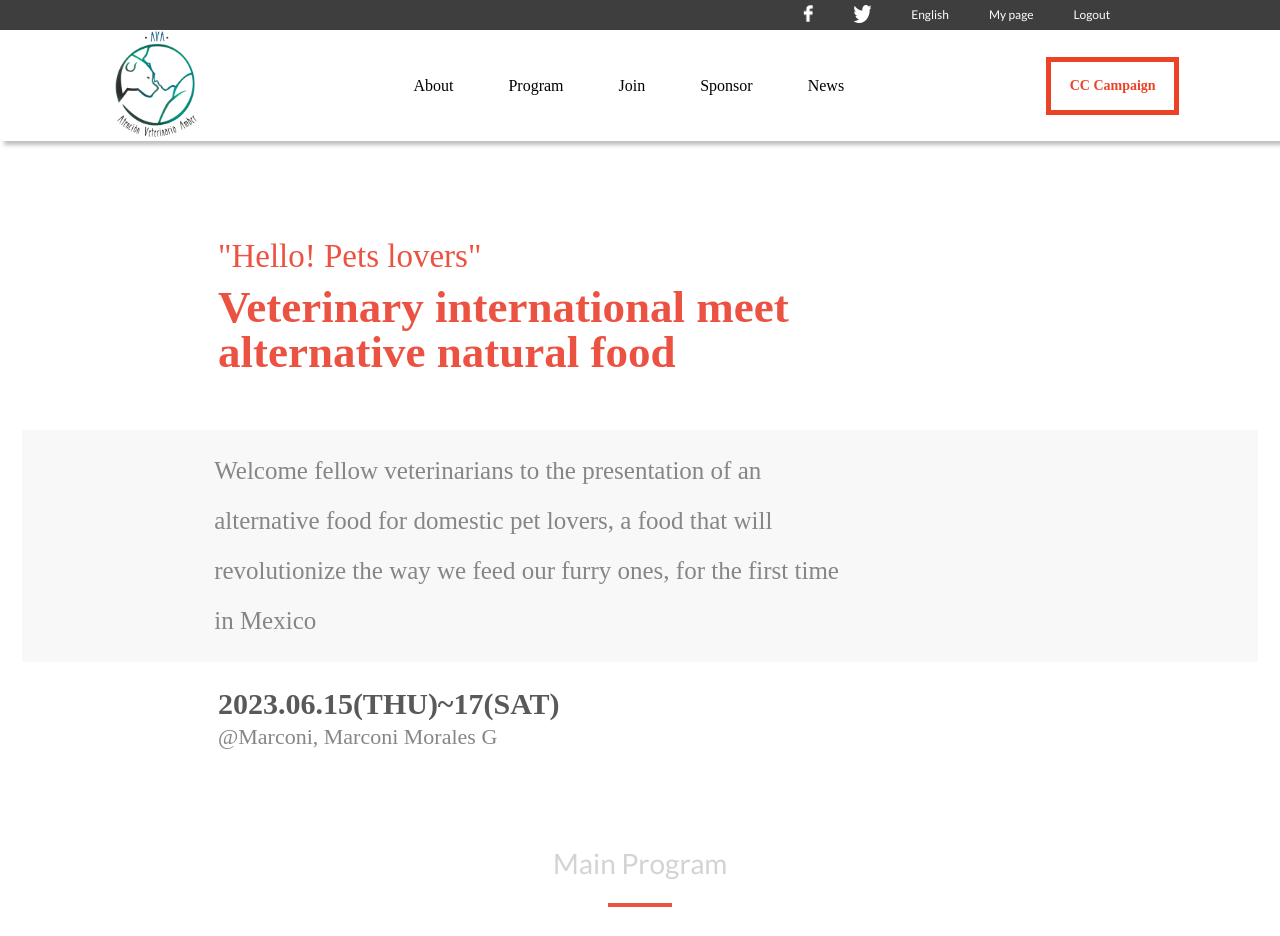
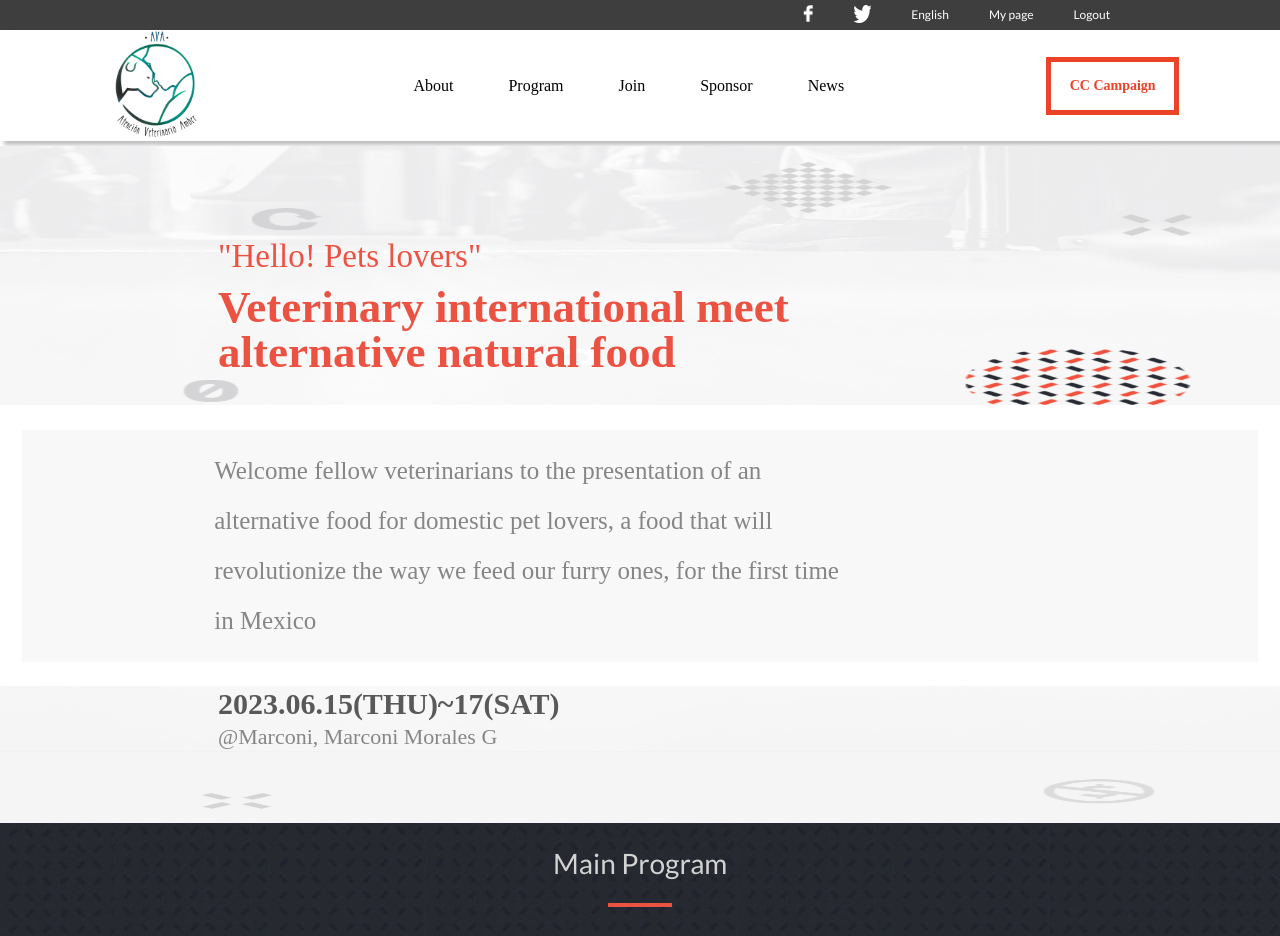
Before and after one commit to Dachrono/AVA-annual-meeting, a website: page index.html in a window 1280 px wide. Shown: the top 936 px of the page. Drawn offline with Linux system fonts and the light colour scheme.

Commit message:
change url declarations and modified images

```diff
--- a/css/about.css
+++ b/css/about.css
@@ -73,7 +73,7 @@ ul {
 .title {
   height: 150px;
   padding: 0.1px 0.1px 0.1px 0.1px;
-  background-image: url(/pics/introBack1.png);
+  background-image: url('/pics/introBack1.png');
   background-repeat: no-repeat;
   background-size: 100% 100%;
   background-position: center;
--- a/css/indexStyle.css
+++ b/css/indexStyle.css
@@ -81,7 +81,7 @@ ul {
 .title {
   height: 350px;
   padding: 32px 23.6px 0.1px 23.6px;
-  background-image: url();
+  background-image: url('/pics/introBack1.png');
   background-repeat: no-repeat;
   background-size: 100% 100%;
   background-position: center;
@@ -118,7 +118,7 @@ ul {
 }
 
 .time {
-  background-image: url();
+  background-image: url('/pics/introBack2.png');
   background-repeat: no-repeat;
   background-size: 100% 100%;
   padding: 0.1px 30px 70px 30px;
@@ -144,7 +144,7 @@ ul {
 
 .cards {
   width: 100%;
-  background-image: url();
+  background-image: url('/pics/progBack.jpg');
   display: flex;
   flex-direction: column;
   justify-content: center;
@@ -271,7 +271,7 @@ ul {
 .teamCard5,
 .teamCard6 {
   width: 90%;
-  background-image: url();
+  background-image: url('/pics/TeamBack.jpg');
   background-size: 50px;
   background-repeat: no-repeat;
   margin: 0 13px 5px 13px;
```
Also changed, not shown: pics/TeamBack.jpg (added), pics/introBack1.png (added), pics/introBack2.png (added), pics/progBack.jpg (added).
